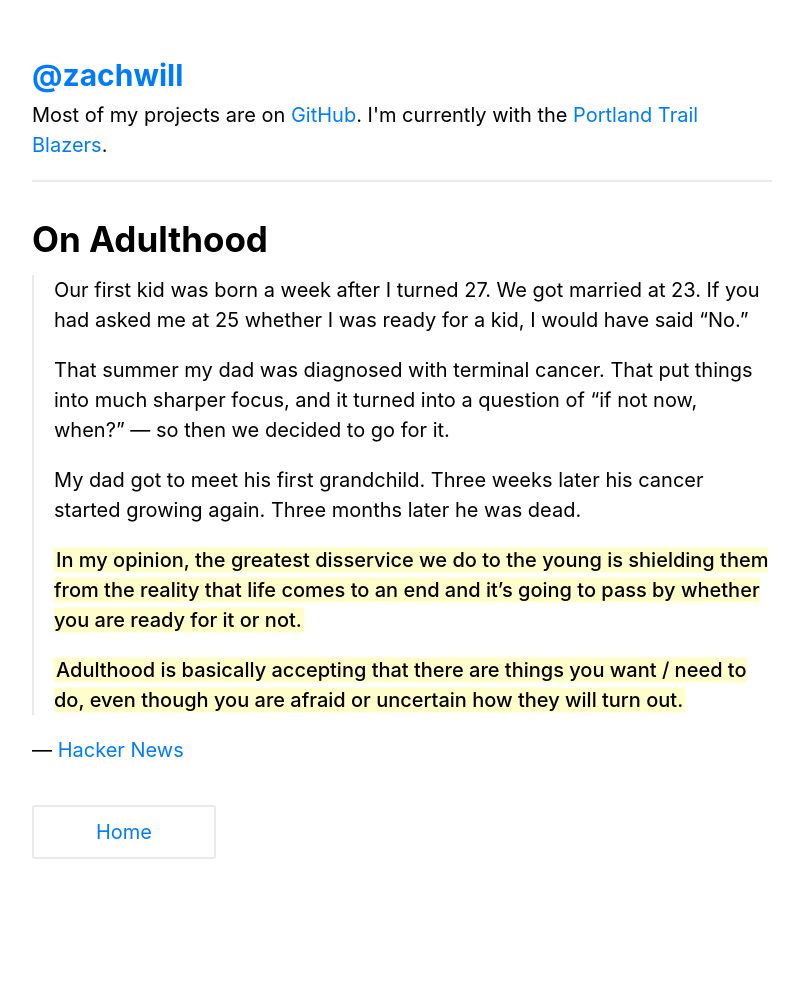
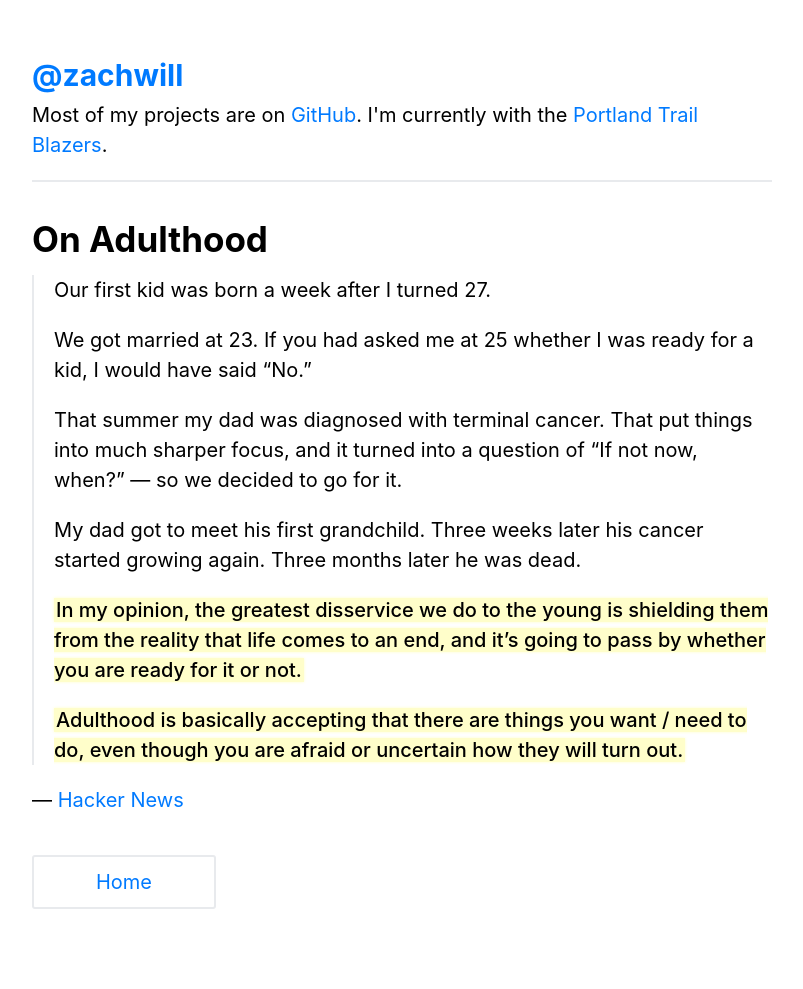
Before and after one commit to zachwill/blog, a Jekyll site: the page built from _posts/2020-12-09-on-adulthood.md, in a window 1280 px wide. Shown: the whole page, without its empty margins (238-1041 px from the left). Built offline with Jekyll 4.4.1, drawn with Linux system fonts in a browser that asks for light colours; before the commit the page ends 939 px from its top, so only the background shows below that.

Commit message:
Minor grammatical changes

```diff
--- a/_posts/2020-12-09-on-adulthood.md
+++ b/_posts/2020-12-09-on-adulthood.md
@@ -5,18 +5,20 @@ permalink : /on-adulthood/
 ---
 
 
-> Our first kid was born a week after I turned 27. We got married at 23. If you
-> had asked me at 25 whether I was ready for a kid, I would have said "No."
+> Our first kid was born a week after I turned 27.
+>
+> We got married at 23. If you had asked me at 25 whether I was ready for a
+> kid, I would have said "No."
 >
 > That summer my dad was diagnosed with terminal cancer. That put things into
-> much sharper focus, and it turned into a question of "if not now, when?" &mdash;
-> so then we decided to go for it.
+> much sharper focus, and it turned into a question of "If not now, when?" &mdash;
+> so we decided to go for it.
 >
 > My dad got to meet his first grandchild. Three weeks later his cancer started
 > growing again. Three months later he was dead.
 >
 > **In my opinion, the greatest disservice we do to the young is shielding them
-> from the reality that life comes to an end and it's going to pass by whether
+> from the reality that life comes to an end, and it's going to pass by whether
 > you are ready for it or not.**
 >
 > **Adulthood is basically accepting that there are things you want / need to do,
```
Also changed, not shown: _posts/2020-12-17-student-height.md (+3 -3 lines).
